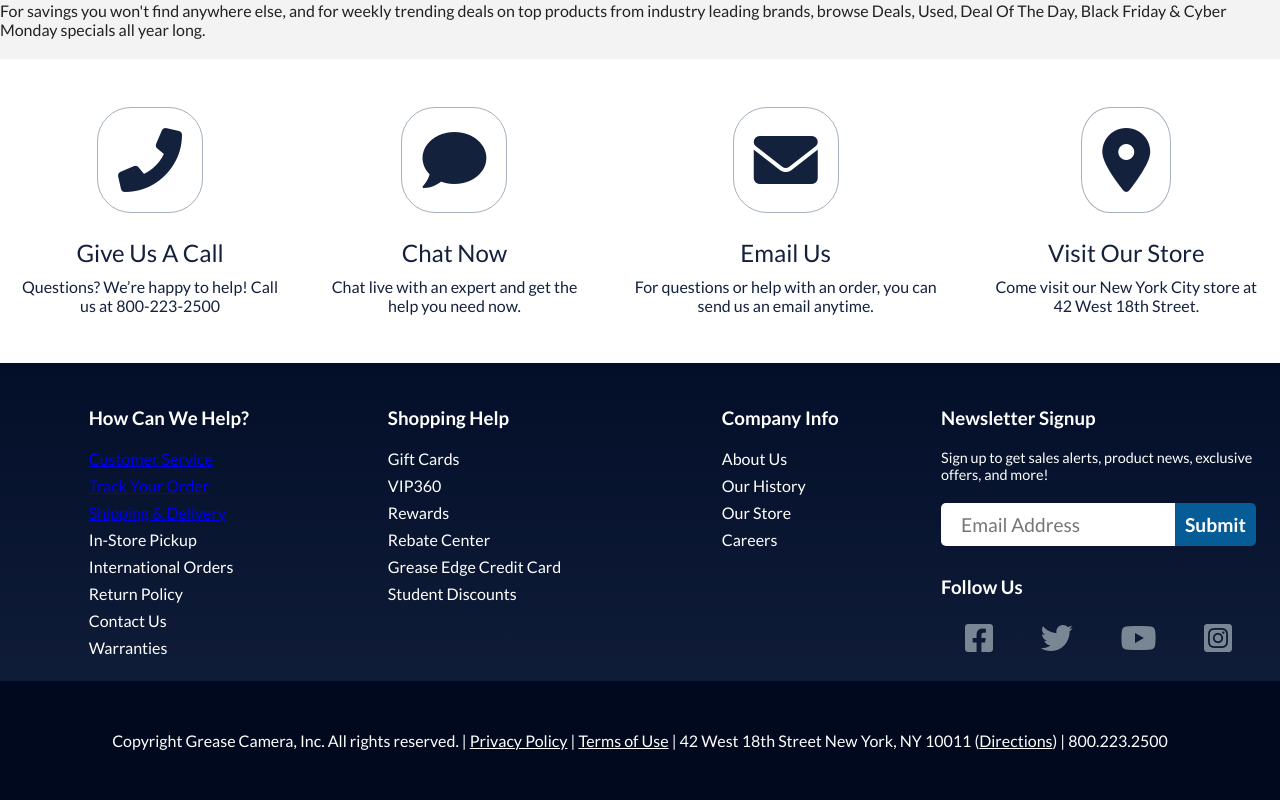
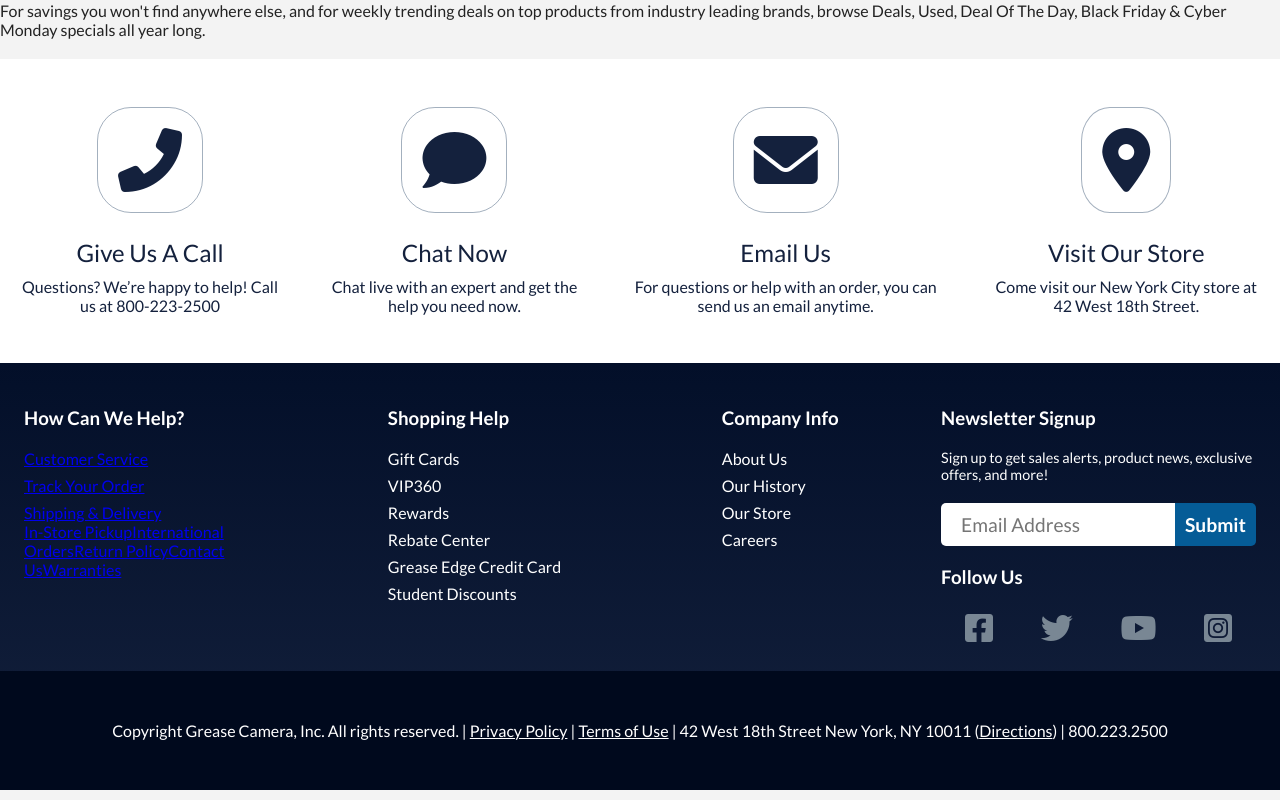
Before and after one commit to alRegus/grease, a React (Create React App) app: page /help/contactUs in a window 1280 px wide. Shown: the part 1398-2198 px from the top of the page. Built offline with nearby package versions, Linux system fonts and the light colour scheme; no server answers.

Commit message:
added Links in Footer component for How Can We Help field and added in FooterLinksPage component

```diff
--- a/src/components/Footer.js
+++ b/src/components/Footer.js
@@ -19,11 +19,11 @@ export default function Footer() {
             <li>
               <Link to="/help/shippingDelivery">Shipping & Delivery</Link>
             </li>
-            <li>In-Store Pickup</li>
-            <li>International Orders</li>
-            <li>Return Policy</li>
-            <li>Contact Us</li>
-            <li>Warranties</li>
+            <Link to="/help/storePickups">In-Store Pickup</Link>
+            <Link to="/help/internationalOrders">International Orders</Link>
+            <Link to="/help/returnPolicy">Return Policy</Link>
+            <Link to="/help/contactUs">Contact Us</Link>
+            <Link to="/help/warranties">Warranties</Link>
           </ul>
         </div>
         <div className={classes["help-feedback-container-shopping-help"]}>
--- a/src/pages/FooterLinksPage.js
+++ b/src/pages/FooterLinksPage.js
@@ -28,6 +28,21 @@ export default function FooterLinksPage() {
     case "shippingDelivery":
       displayResult = <ShippingAndDelivery />;
       break;
+    case "storePickups":
+      displayResult = <StorePickup />;
+      break;
+    case "internationalOrders":
+      displayResult = <InternationalOrders />;
+      break;
+    case "returnPolicy":
+      displayResult = <ReturnPolicy />;
+      break;
+    case "contactUs":
+      displayResult = <ContactUs />;
+      break;
+    case "warranties":
+      displayResult = <Warranties />;
+      break;
     default:
       displayResult = <LetUsHelpYou />;
   }
@@ -35,8 +50,7 @@ export default function FooterLinksPage() {
   return (
     <section className={classes["help"]}>
       <CustomerService />
-      {/* {displayResult} */}
-      <ContactUs />
+      {displayResult}
       <HearFromYou />
     </section>
   );
```
